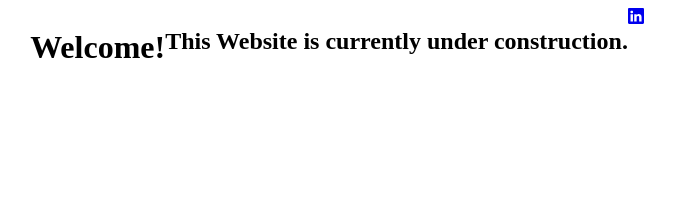
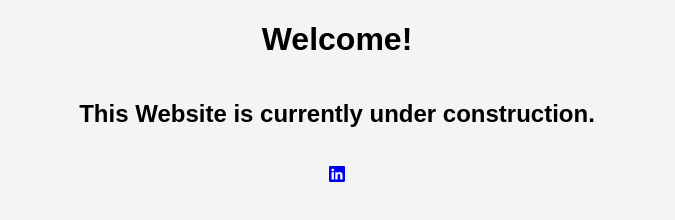
Before and after one commit to burkayakca/burkayakca.github.io, a plain HTML site: page index.html in a window 1280 px wide. Shown: the whole page, without its empty margins (303-978 px from the left). Drawn offline with Linux system fonts and the light colour scheme.

Commit message:
Update index.html

```diff
--- a/index.html
+++ b/index.html
@@ -2,7 +2,14 @@
 <html>
 <head>
         <title>Lozan-Sevr | burkayakca</title>
-        <style>body { display:flex; justify-content: center; align-items: ;}</style>
+        <style>body {display: flex;
+            flex-direction: column;
+            justify-content: center;
+            align-items: center;
+            height: 100 vh;
+            margin: 0;
+            font-family: Arial, sans-serif;
+            background-color: #f4f4f4;}</style>
 </head>
 <body>
         <span><h1> Welcome!</h1> </span>
```
